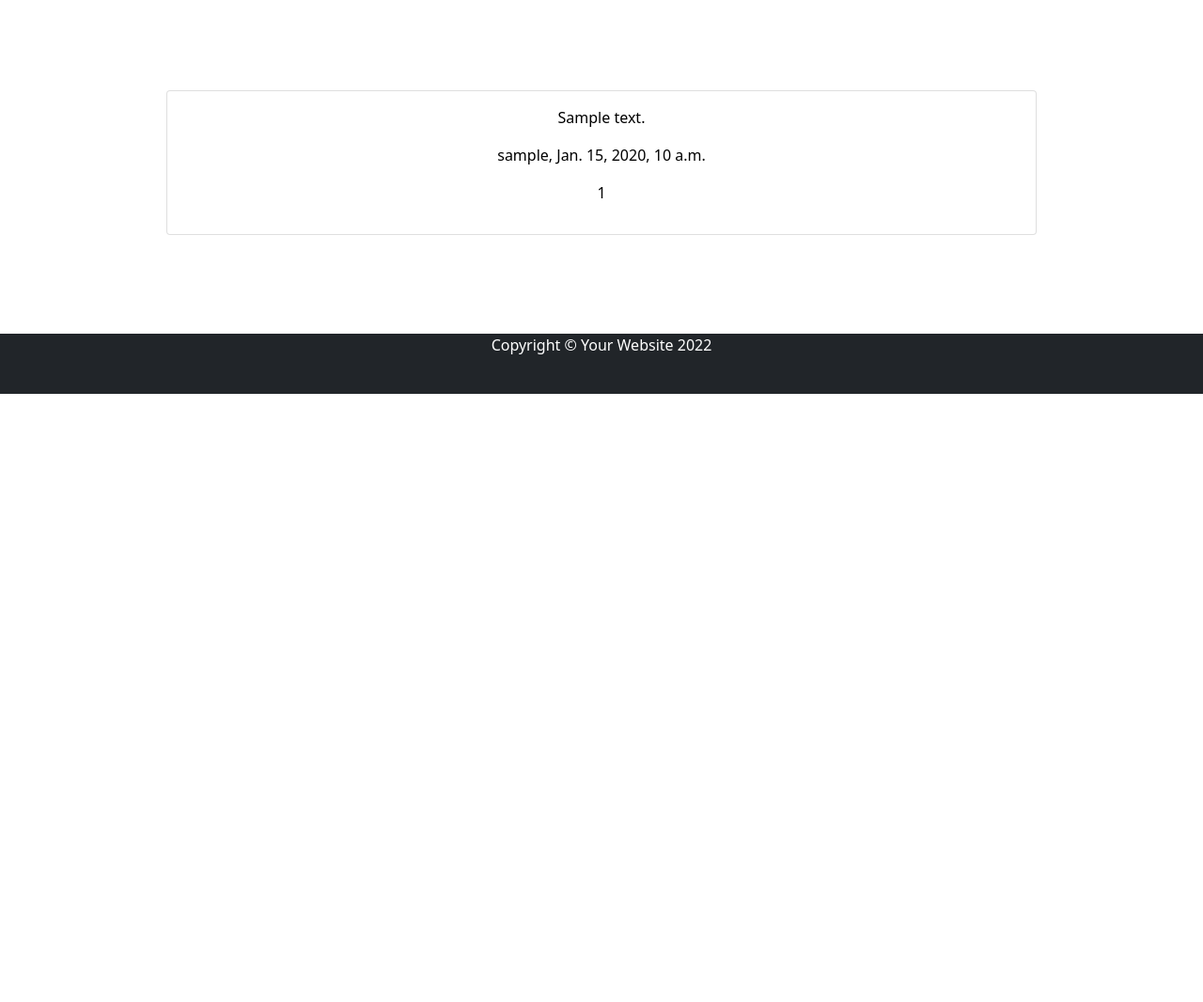
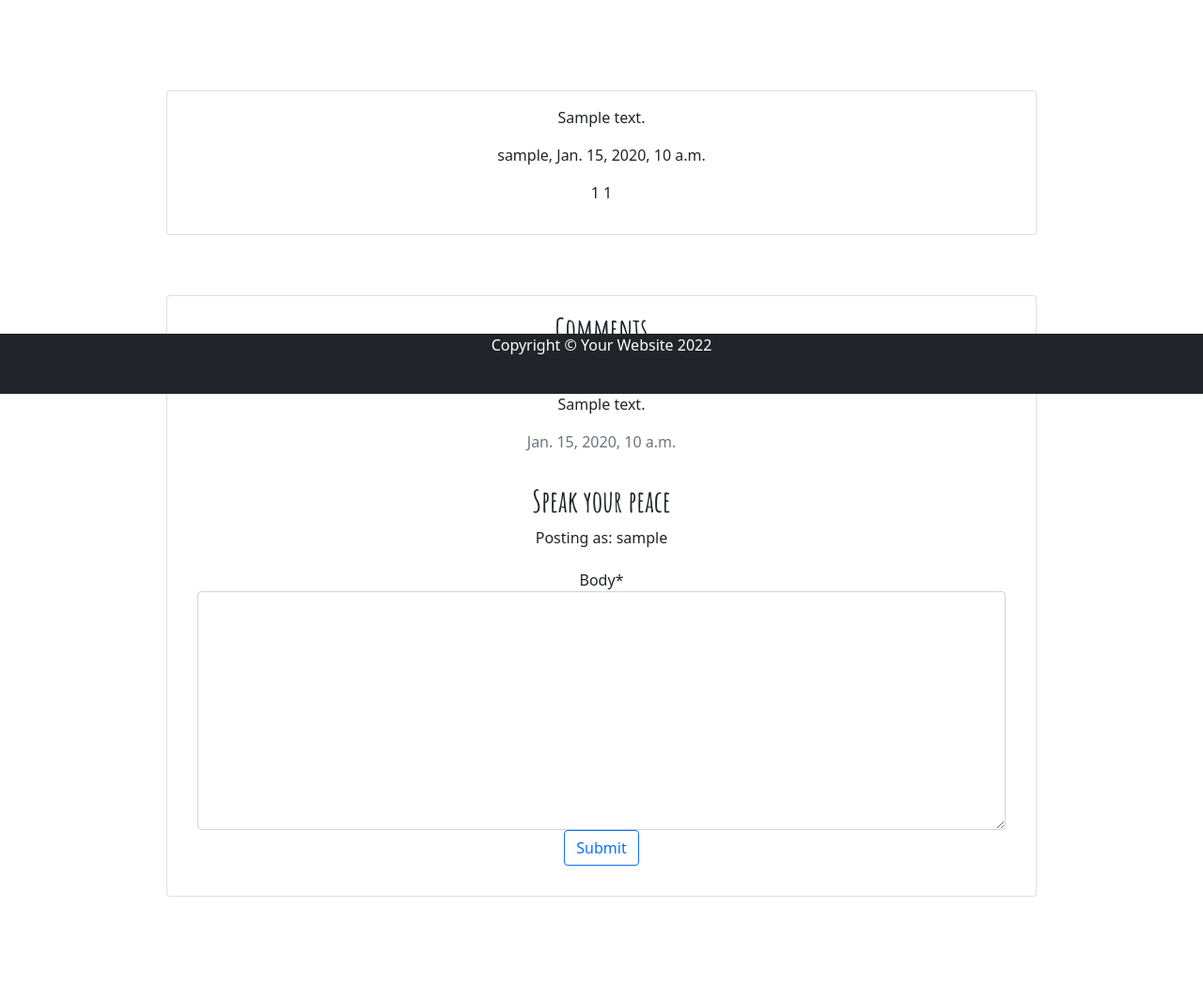
Before and after one commit to CMecrow/CM-Project-4, a Django app: a page that uses templates/post_detail.html in a window 1280 px wide. Shown: the part 381-1447 px from the top of the page at 94% size. Before the commit the page ends 800 px from the top, so only its background shows below. Run offline with Django 3.2, Linux system fonts and the light colour scheme; a user stored in the database is signed in; tables that the repository leaves empty hold one stand-in row (values such as "Sample post"); some libraries are stand-ins or nearby versions.

Commit message:
Install crispy-forms and begin comment functionality

```diff
--- /dev/null
+++ b/content/forms.py
@@ -0,0 +1,7 @@
+from .models import Comment
+from django import forms
+
+class CommentForm(forms.ModelForm):
+    class Meta:
+        model = Comment
+        fields = ('body',)
--- a/content/views.py
+++ b/content/views.py
@@ -1,6 +1,7 @@
 from django.shortcuts import render, get_object_or_404
 from django.views import generic, View
 from .models import Post, Comment
+from .forms import CommentForm
 
 class PostList(generic.ListView):
     model = Post
@@ -24,6 +25,7 @@
             {
                 "post": post,
                 "comments": comments,
-                "voted": voted
+                "voted": voted,
+                "comment_form": CommentForm()
             }
         )
--- a/offthemap/settings.py
+++ b/offthemap/settings.py
@@ -49,6 +49,7 @@
     'django.contrib.staticfiles',
     'cloudinary',
     'django_summernote',
+    'crispy_forms',
     'content',
 ]
 
@@ -57,6 +58,8 @@
 LOGIN_REDIRECT_URL = '/'
 LOGOUT_REDIRECT_URL = '/'
 ACCOUNT_EMAIL_VERIFICATION = 'none' # added to avoid errors when including email in sign up
+
+CRISPY_TEMPLATE_PACK = 'bootstrap4'
 
 MIDDLEWARE = [
     'django.middleware.security.SecurityMiddleware',
--- a/requirements.txt
+++ b/requirements.txt
@@ -4,6 +4,7 @@
 dj3-cloudinary-storage==0.0.6
 Django==3.2.13
 django-allauth==0.50.0
+django-crispy-forms==1.14.0
 django-summernote==0.8.20.0
 gunicorn==20.1.0
 oauthlib==3.2.0
--- a/templates/post_detail.html
+++ b/templates/post_detail.html
@@ -1,4 +1,6 @@
 {% extends "base.html" %}
+
+{% load crispy_forms_tags %}
 
 {% block content %}
 <!-- Content section-->
@@ -6,15 +8,44 @@
     <div class="container my-5">
         <div class="row justify-content-center">
             <div class="col-md-10">
-                <a href="#" class="content-link">
-                    <div class="card mb-3">
+                <div class="card mb-3">
+                    <div class="card-body text-center">
+                        <p class="content">{{ post.content | safe }}</p>
+                        <p class="author">{{ post.author }}, {{ post.created_on }}</p>
+                        {% with comments.count as total_comments %}
+                        <p class="votes">{{ post.number_of_votes }} {{ total_comments }}</p>
+                        {% endwith %}
+                    </div>
+                </div>
+            </div>
+        </div>
+    </div>
+    <div class="container my-5">
+        <div class="row justify-content-center">
+            <div class="col-md-10">
+                <div class="card mb-3">
+                    <div class="card-body text-center">
+                        <h2 class="sign-in-page">Comments</h2>
+                        {% for comment in comments %}
+                        <div class="comment-container text-center">
+                            <p><strong>{{ comment.author }}:</strong></p>
+                            <p>{{ comment.body | linebreaks }}</p>
+                            <p class="text-muted">{{ comment.created_on }}</p>
+                        </div>
+                        {% endfor %}
+                        {% if user.is_authenticated %}
                         <div class="card-body text-center">
-                            <p class="content">{{ post.content | safe }}</p>
-                            <p class="author">{{ post.author }}, {{ post.created_on }}</p>
-                            <p class="votes">{{ post.number_of_votes }}</p>
+                            <h2 class="sign-in-page">Speak your peace</h2>
+                            <p>Posting as: {{ user.username }}</p>
+                            <form method="post" style="margin-top: 1.3em;">
+                                {{ comment_form | crispy }}
+                                {% csrf_token %}
+                                <button type="submit" id="comment-submit" class="primaryAction btn btn-outline-primary">Submit</button>
+                            </form>
+                         {% endif %}
                         </div>
                     </div>
-                </a>
+                </div>
             </div>
         </div>
     </div>
```
